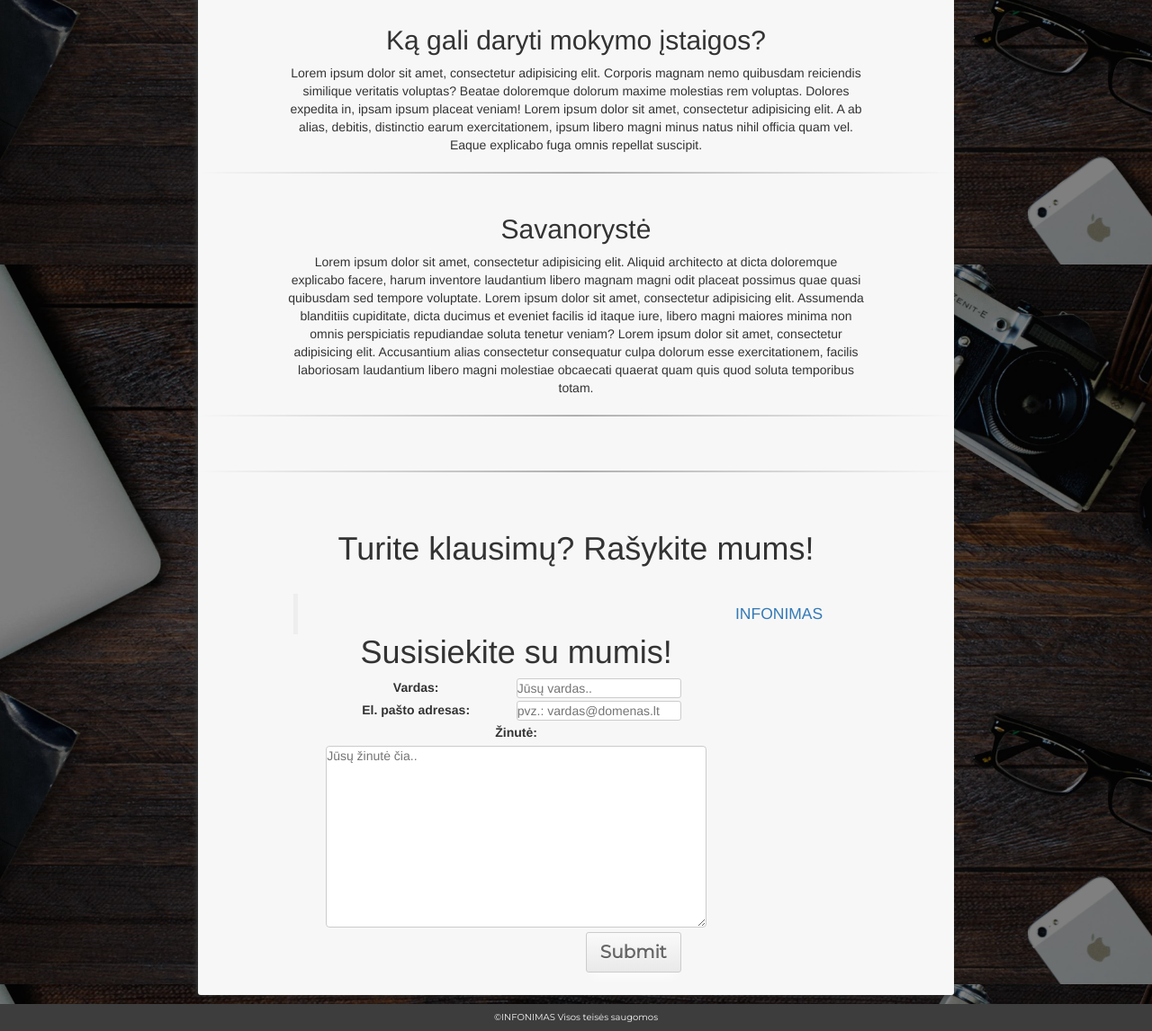
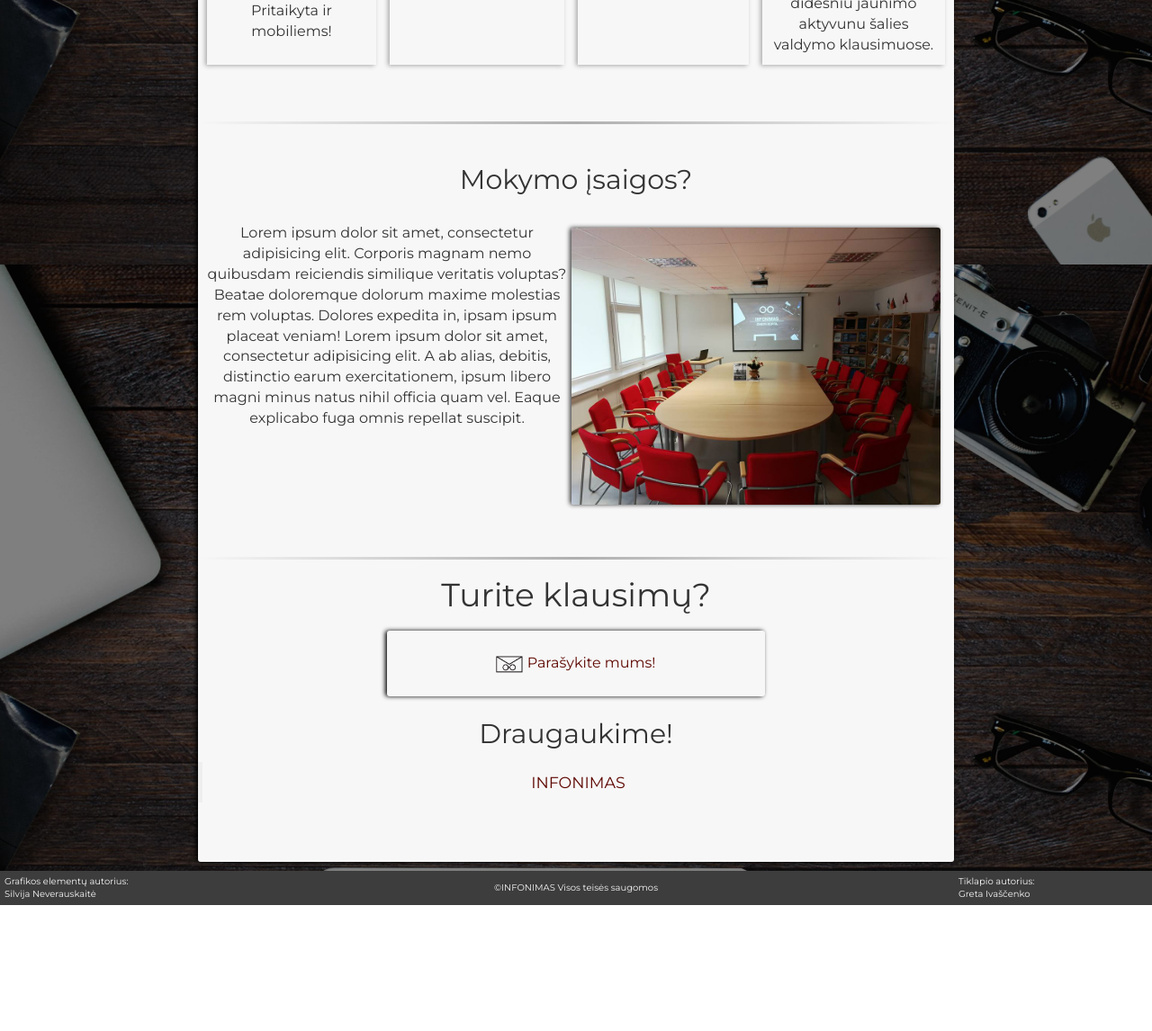
Before and after one commit to gretanevera/Infonimas-With-JavaScript, a plain HTML site: page index.html in a window 1280 px wide. Shown: the part 1306-2452 px from the top of the page at 90% size. After the commit the page ends 2312 px from the top, so only its background shows below. Drawn offline with nearby package versions, Linux system fonts and the light colour scheme.

Commit message:
some css fixes

```diff
--- a/css/style.css
+++ b/css/style.css
@@ -4,12 +4,13 @@
     display: grid;
     grid-template-areas: 'a aa aaa' 'b bb bbb' 'c cc ccc';
     grid-template-columns: 220px auto 220px;
-    grid-template-rows: 35px 1fr 30px;
+    grid-template-rows: 35px 1fr auto;
     grid-row-gap: 10px;
     min-height: 100%;
 
 
 }
+
 /*css main grid*/
 .gra1 {
     grid-area: a;
@@ -182,10 +183,11 @@
 }
 
 body {
-    background-image: linear-gradient(rgba(0, 0, 0, 0.5), rgba(0, 0, 0, 0.5)),url("../img/bg05.jpg");
+    background-image: linear-gradient(rgba(0, 0, 0, 0.5), rgba(0, 0, 0, 0.5)), url("../img/bg05.jpg");
     background-size: cover;
     background-repeat: no-repeat;
     background-attachment: fixed;
+    font-family: 'Montserrat', sans-serif;
 }
 
 .gra1 {
@@ -198,12 +200,13 @@ body {
 .gra5 {
     background-color: #f7f7f7;
     opacity: 1;
-    box-shadow: -2px 0px 5px #383838;
+    box-shadow: -2px 0px 5px #000000;
     /*padding: 10px;*/
     border-radius: 3px;
     /*padding-left: 25px;*/
     /*padding-right: 25px;*/
     text-align: center;
+    font-size: 16px;
 
 }
 
@@ -224,6 +227,9 @@ a:active {
 .gra7,
 .gra9 {
     background-color: #3d3d3d;
+    color: #f7f7f7;
+    font-size: 10px;
+    padding: 5px;
 }
 
 .gra8 {
@@ -231,7 +237,7 @@ a:active {
     color: #f7f7f7;
     font-size: 10px;
     font-family: 'Montserrat', sans-serif;
-    display: flex;
+    display: inline-flex;
     flex-direction: row;
     align-items: center;
     justify-content: center;
@@ -240,6 +246,7 @@ a:active {
 .txt, .am1, .mok_ist1, .volunt1 p {
     padding-right: 100px;
     padding-left: 100px;
+    font-family: 'Montserrat', sans-serif;
 }
 
 /**/
@@ -253,7 +260,7 @@ a:active {
 /**/
 hr {
     border: 0;
-    height: 2px;
+    height: 3px;
     background-image: linear-gradient(to right, rgba(0, 0, 0, 0), rgba(175, 175, 175, 175.75), rgba(0, 0, 0, 0));
 }
 
@@ -271,9 +278,12 @@ hr {
     background-color: #3d3d3d;
     margin-top: 100px;
     margin-left: 50px;
-    border-radius: 20px;
-    box-shadow: -2px 0px 5px grey;
+    border-radius: 15px;
+    /*box-shadow: -2px 0px 5px grey;*/
     transition: 1s;
+    -webkit-box-shadow: -2px 0px 5px 0px rgba(0, 0, 0, 1);
+    -moz-box-shadow: -2px 0px 5px 0px rgba(0, 0, 0, 1);
+    box-shadow: -2px 0px 5px 0px rgba(0, 0, 0, 1);
 
 }
 
@@ -324,26 +334,32 @@ color: #f7f7f7;
 .top2 {
     display: none;
 }
-
+.author {
+    display:none;
+}
 /*size adjustmens according to resolution*/
 @media only screen and (max-width: 1100px) {
     #grid {
         grid-template-columns: auto 80% auto;
     }
+
     .bnr, .am1, .mok_ist1, .volunt1 p {
         padding-right: 50px;
         padding-left: 50px;
     }
-    .inception p, h1,h2, ul{
+
+    .inception p, h1, h2, ul {
         padding-left: 25px;
         padding-right: 25px;
         padding-top: 25px;
-    }}
+    }
+}
 
 @media only screen and (max-width: 750px) {
-    #smallgrid{
+    #smallgrid {
         display: inline-block;
     }
+
     .gra2 label {
         display: block;
         cursor: pointer;
@@ -360,7 +376,6 @@ display: none;
     /*    .gra1 a {*/
     /*    display: none;*/
     /*}*/
-
     .mmenu a {
         display: block;
         /*border-bottom: 1px solid whitesmoke;*/
@@ -389,30 +404,44 @@ display: none;
         display: none;
         z-index: -2;
     }
+
     .txt, .am1, .mok_ist1, .volunt1 p {
         padding-right: 25px;
         padding-left: 25px;
     }
-    .inception p, h1,h2, ul{
+
+    .inception p, h1, h2, ul {
         padding-left: 10px;
         padding-right: 10px;
         padding-top: 10px;
     }
+    .author {
+        display: initial;
+        margin: 10px;
+    }
+    .authorfull{
+        display: none;
+
+    }
+
 }
 
 @media only screen and (max-width: 500px) {
     #grid {
         grid-template-columns: auto 95% auto;
     }
+
     .txt .am1, .mok_ist1, .volunt1 p {
         padding-right: 10px;
         padding-left: 10px;
     }
-    .inception p, h1,h2, ul{
+
+    .inception p, h1, h2, ul {
         padding-left: 5px;
         padding-right: 5px;
         padding-top: 5px;
     }
+
     .top1 {
         display: none;
     }
@@ -428,38 +457,45 @@ display: none;
     justify-content: center;
     text-shadow: 2px 2px 2px #000000;
 }
+
 .infonimas {
     font-size: 50px;
     text-decoration: underline #f7f7f7;
     margin-top: 15%;
 }
+
 .moto {
     font-size: 30px;
 
 }
+
 .bnr {
     all: initial;
     width: 100%;
-    height: 600px;
+    height: 500px;
     /*background-color: #3d3d3d;*/
     display: inline-block;
-    padding-left: 0px!important;
-    padding-right: 0px!important;
+    padding-left: 0px !important;
+    padding-right: 0px !important;
     background-image: linear-gradient(rgba(0, 0, 0, 0.2), rgba(0, 0, 0, 0.2)), url("/img/bg05.jpg");
     background-position: center;
-    background-size: 150%;
+    background-size: 180%;
     background-repeat: no-repeat;
-
+    background-size: cover;
+    background-attachment: fixed;
 
 
 }
-.btntxt{
+
+.btntxt {
     color: #f7f7f7;
+
     font-family: 'Montserrat', sans-serif;
     text-align: center;
     text-shadow: 2px 2px 2px #000000;
 }
-.inmtxt{
+
+.inmtxt {
     /*background: grey;*/
     height: 70px;
     width: 120px;
@@ -478,14 +514,13 @@ display: none;
     align-self: center;
     justify-content: center;
 }
-.inception p, h1,h2, ul{
-    padding-left: 50px;
-    padding-right: 50px;
-    padding-top: 25px;
-}
+
+
+
 li {
     text-align: left;
 }
+
 .inception a {
     text-decoration: none;
     color: #333333;
@@ -493,104 +528,87 @@ li {
 
 /*form button*/
 .myButton {
-    -moz-box-shadow:inset 0px 0px 0px 0px #ffffff;
-    -webkit-box-shadow:inset 0px 0px 0px 0px #ffffff;
-    box-shadow:inset 0px 0px 0px 0px #ffffff;
-    background:-webkit-gradient(linear, left top, left bottom, color-stop(0.05, #ededed), color-stop(1, #dfdfdf));
-    background:-moz-linear-gradient(top, #ededed 5%, #dfdfdf 100%);
-    background:-webkit-linear-gradient(top, #ededed 5%, #dfdfdf 100%);
-    background:-o-linear-gradient(top, #ededed 5%, #dfdfdf 100%);
-    background:-ms-linear-gradient(top, #ededed 5%, #dfdfdf 100%);
-    background:linear-gradient(to bottom, #ededed 5%, #dfdfdf 100%);
-    filter:progid:DXImageTransform.Microsoft.gradient(startColorstr='#ededed', endColorstr='#dfdfdf',GradientType=0);
-    background-color:#ededed;
-    -moz-border-radius:3px;
-    -webkit-border-radius:3px;
-    border-radius:3px;
-    border:1px solid #dcdcdc;
-    display:inline-block;
-    cursor:pointer;
-    color:#777777;
+    -moz-box-shadow: inset 0px 0px 0px 0px #ffffff;
+    -webkit-box-shadow: inset 0px 0px 0px 0px #ffffff;
+    box-shadow: inset 0px 0px 0px 0px #ffffff;
+    background: -webkit-gradient(linear, left top, left bottom, color-stop(0.05, #ededed), color-stop(1, #dfdfdf));
+    background: -moz-linear-gradient(top, #ededed 5%, #dfdfdf 100%);
+    background: -webkit-linear-gradient(top, #ededed 5%, #dfdfdf 100%);
+    background: -o-linear-gradient(top, #ededed 5%, #dfdfdf 100%);
+    background: -ms-linear-gradient(top, #ededed 5%, #dfdfdf 100%);
+    background: linear-gradient(to bottom, #ededed 5%, #dfdfdf 100%);
+    filter: progid:DXImageTransform.Microsoft.gradient(startColorstr='#ededed', endColorstr='#dfdfdf', GradientType=0);
+    background-color: #ededed;
+    -moz-border-radius: 3px;
+    -webkit-border-radius: 3px;
+    border-radius: 3px;
+    border: 1px solid #dcdcdc;
+    display: inline-block;
+    cursor: pointer;
+    color: #777777;
     font-family: 'Montserrat', sans-serif;
-    font-size:25px;
-    padding:12px 38px;
-    text-decoration:none;
-    text-shadow:3px 2px 2px #ffffff;
+    font-size: 25px;
+    padding: 12px 38px;
+    text-decoration: none;
+    text-shadow: 3px 2px 2px #ffffff;
 }
+
 .myButton:hover {
-    background:-webkit-gradient(linear, left top, left bottom, color-stop(0.05, #dfdfdf), color-stop(1, #ededed));
-    background:-moz-linear-gradient(top, #dfdfdf 5%, #ededed 100%);
-    background:-webkit-linear-gradient(top, #dfdfdf 5%, #ededed 100%);
-    background:-o-linear-gradient(top, #dfdfdf 5%, #ededed 100%);
-    background:-ms-linear-gradient(top, #dfdfdf 5%, #ededed 100%);
-    background:linear-gradient(to bottom, #dfdfdf 5%, #ededed 100%);
-    filter:progid:DXImageTransform.Microsoft.gradient(startColorstr='#dfdfdf', endColorstr='#ededed',GradientType=0);
-    background-color:#dfdfdf;
+    background: -webkit-gradient(linear, left top, left bottom, color-stop(0.05, #dfdfdf), color-stop(1, #ededed));
+    background: -moz-linear-gradient(top, #dfdfdf 5%, #ededed 100%);
+    background: -webkit-linear-gradient(top, #dfdfdf 5%, #ededed 100%);
+    background: -o-linear-gradient(top, #dfdfdf 5%, #ededed 100%);
+    background: -ms-linear-gradient(top, #dfdfdf 5%, #ededed 100%);
+    background: linear-gradient(to bottom, #dfdfdf 5%, #ededed 100%);
+    filter: progid:DXImageTransform.Microsoft.gradient(startColorstr='#dfdfdf', endColorstr='#ededed', GradientType=0);
+    background-color: #dfdfdf;
 }
+
 .myButton:active {
-    position:relative;
-    top:1px;
+    position: relative;
+    top: 1px;
 }
 
 
-.contkform{
-    display: block;
-    float: left;
-    margin-bottom: 5px;
-    margin-left: 25px;
-}
-.contk1  {
+.contkform {
     display: inline-block;
-}
-.contk1 input{
-    float: right;
-    margin-right: 40px;
+    width: 50%;
+    margin: 10px;
+    background-color: #f7f7f7;
+    box-shadow: -2px 0px 5px #000000;
     border-radius: 3px;
-    border: 1px solid #ccc
-}
-textarea{
-    border: 1px solid #ccc;
-    resize: vertical;
+    text-align: center;
+    padding: 25px;
+
+
+
 }
 
-/* siusti mygtukas*/
-.sendbtn {
-    -moz-box-shadow: 0px 10px 14px -7px #ffffff;
-    -webkit-box-shadow: 0px 10px 14px -7px #ffffff;
-    box-shadow: 0px 10px 14px -7px #ffffff;
-    background:-webkit-gradient(linear, left top, left bottom, color-stop(0.05, #f9f9f9), color-stop(1, #e9e9e9));
-    background:-moz-linear-gradient(top, #f9f9f9 5%, #e9e9e9 100%);
-    background:-webkit-linear-gradient(top, #f9f9f9 5%, #e9e9e9 100%);
-    background:-o-linear-gradient(top, #f9f9f9 5%, #e9e9e9 100%);
-    background:-ms-linear-gradient(top, #f9f9f9 5%, #e9e9e9 100%);
-    background:linear-gradient(to bottom, #f9f9f9 5%, #e9e9e9 100%);
-    filter:progid:DXImageTransform.Microsoft.gradient(startColorstr='#f9f9f9', endColorstr='#e9e9e9',GradientType=0);
-    background-color:#f9f9f9;
-    -moz-border-radius:8px;
-    -webkit-border-radius:8px;
-    border-radius:8px;
-    display:inline-block;
-    cursor:pointer;
-    color:#666666;
-    font-family: 'Montserrat', sans-serif;
-    font-size:20px;
-    font-weight:bold;
-    padding:7px 15px;
-    text-decoration:none;
-    text-shadow:0px 1px 0px #ffffff;
-    margin-bottom: 20px;
+.contk1 h2{
+    margin-top: 15px;
+    margin-bottom: 15px;
 }
-.sendbtn:hover {
-    background:-webkit-gradient(linear, left top, left bottom, color-stop(0.05, #e9e9e9), color-stop(1, #f9f9f9));
-    background:-moz-linear-gradient(top, #e9e9e9 5%, #f9f9f9 100%);
-    background:-webkit-linear-gradient(top, #e9e9e9 5%, #f9f9f9 100%);
-    background:-o-linear-gradient(top, #e9e9e9 5%, #f9f9f9 100%);
-    background:-ms-linear-gradient(top, #e9e9e9 5%, #f9f9f9 100%);
-    background:linear-gradient(to bottom, #e9e9e9 5%, #f9f9f9 100%);
-    filter:progid:DXImageTransform.Microsoft.gradient(startColorstr='#e9e9e9', endColorstr='#f9f9f9',GradientType=0);
-    background-color:#e9e9e9;
+.innercontk a {
+    color: #5e0600;
 }
-.sendbtn:active {
-    position:relative;
-    top:1px;
+
+.innercontk a:visited {
+    color: #777777;
 }
+
+.innercontk a:hover {
+    color: #a80b00;
+}
+
+.responsive {
+    width: 50%;
+    height: auto;
+    border-radius: 3px;
+    box-shadow: -2px 0px 5px #3d3d3d;
+    margin:5px;
+}
+.mok_ist1{
+    padding: 5px;
+    margin: 5px;
+    overflow: auto;
+}
--- a/index.html
+++ b/index.html
@@ -25,35 +25,35 @@
 <!--side navigation.-->
 <div class="sidenav">
     <a href="#" class="top">
-        <img src="img/logo.png" width="22px">
+        <img src="img/logo.png" width="35px">
     </a>
 
     <a href="#" class="am">
-        <img src="img/snav5.png" width="22px">
+        <img src="img/snav5.png" width="35px">
         <!--        <div class="txt">Apie mus</div>-->
     </a>
 
 
     <a href="#" class="mok_ist">
-        <img src="img/snav1.png" width="22px">
+        <img src="img/snav1.png" width="35px">
         <!--        <div class="txt1">Mokymo įstaigoms</div>-->
     </a>
 
 
-    <a href="#" class="volunt">
-        <img src="img/snav2.png" width="22px">
-        <!--        <div class="txt2">Savanorystė</div>-->
-    </a>
+    <!--    <a href="#" class="volunt">-->
+    <!--        <img src="img/snav2.png" width="22px">-->
+    <!--        &lt;!&ndash;        <div class="txt2">Savanorystė</div>&ndash;&gt;-->
+    <!--    </a>-->
 
 
-    <a href="#" class="gallery">
-        <img src="img/snav3.png" width="22px">
-        <!--        <div class="txt3">Galerija </div>-->
-    </a>
+    <!--    <a href="#" class="gallery">-->
+    <!--        <img src="img/snav3.png" width="22px">-->
+    <!--        &lt;!&ndash;        <div class="txt3">Galerija </div>&ndash;&gt;-->
+    <!--    </a>-->
 
 
     <a href="#" class="contk">
-        <img src="img/snav4.png" width="22px">
+        <img src="img/snav4.png" width="35px">
         <!--        <div class="txt4">Kontaktai</div>-->
     </a>
 
@@ -73,8 +73,6 @@
         <div class="mmenu">
             <a href="#am" class="am"> Apie mus</a>
             <a href="#mok_ist" class="mok_ist"> Mokymo įstaigoms</a>
-            <a href="#volunt" class="volunt"> Savanorystė</a>
-            <a href="#gallery" class="gallery"> Galerija</a>
             <a href="#contk" class="contk"> Kontaktai</a></div>
     </div>
     <div class="gra3"></div>
@@ -85,9 +83,9 @@
             <div class="infonimas"> INFONIMAS</div>
             <div class="moto">ŽINOTI VERTA</div>
 
-           <div class="btntxt"> <h3>Infonimo informacijos bazė jau čia!</h3>
-            <p> Spausk ir ieškok informacijos!</p>
-            <a href="infobaze.html" class="myButton">INFOBAZĖ</a></div>
+            <div class="btntxt"><h3>Infonimo informacijos bazė jau greitai!</h3>
+                <p> Įvairi informacija, suprantama kalba!</p>
+                <a href="#" class="myButton">Jau greitai...</a></div>
         </div>
         <!--        <hr>-->
         <!--        <div class="txt">-->
@@ -97,7 +95,7 @@
         <hr>
         <div class="am1">
 
-            <h2>Kas yra infonimas?</h2>
+            <h2>Kas yra INFONIMAS?</h2>
             <p> Infonimas - tai socialinė iniciatyva, kurios tikslas informuoti jaunimą apie lietuvoje galiojančius
                 įstatymus bei teisinę tvarką, kurie turi tiesioginį poveikį jaunuolio kasdienybei.</p>
             <p>Tai informacija, kuri gali būti aktuali jaunimui, žengiančiam pirmuosius nepriklausomo gyvenimo
@@ -109,10 +107,12 @@
         </div>
         <br>
         <hr>
+        <h2> Kodėl Infonimas?</h2> <br>
         <div id="smallgrid">
 
+
             <div class="sdw1">
-                <div class="sgrid1"><img src="img/logo1.png" alt="logo" width="40px"></div>
+                <div class="sgrid1"><img src="img/logo1.png" alt="logo" width="60px"></div>
 
                 <div class="sgrid11">
                     Puikus būdas turėti visą reikalingą informaciją arti. Namuose, mokykloje, autobuse, laukiant eilėje
@@ -122,7 +122,7 @@
             <!--    -->
 
             <div class="sdw">
-                <div class="sgrid2"><img src="img/logo2.png" alt="logo" width="40px"></div>
+                <div class="sgrid2"><img src="img/logo2.png" alt="logo" width="60px"></div>
                 <div class="sgrid22"> Papildomos valandos, klasių valandėles ar užklasinė veikla?<br>
                     Infonimo paskaitėlės gali būti skirtos paįvairinti paskutinių klasių moksleivių mokysosi programas!
                 </div>
@@ -130,7 +130,7 @@
 
             <!--    -->
             <div class="sdw">
-                <div class="sgrid3"><img src="img/logo3.png" alt="logo" width="40px"></div>
+                <div class="sgrid3"><img src="img/logo3.png" alt="logo" width="60px"></div>
                 <div class="sgrid33">Naujos temos kelia klausimus, o klausimai - įsitraukimą. Smalsus jaunimas - naujų,
                     puikių idėjų lobynas, visos šalies mastu!
                 </div>
@@ -140,7 +140,7 @@
             <!--    -->
 
             <div class="sdw2">
-                <div class="sgrid4"><img src="img/logo1.png" alt="logo" width="40px">
+                <div class="sgrid4"><img src="img/logo4.png" alt="logo" width="60px">
                 </div>
 
                 <div class="sgrid44">
@@ -151,90 +151,62 @@
             </div>
 
         </div>
+        <br>
         <hr>
-
         <div class="mok_ist1">
-            <h2> Ką gali daryti mokymo įstaigos?</h2>
-
-            Lorem ipsum dolor sit amet, consectetur adipisicing elit. Corporis magnam nemo quibusdam reiciendis
-            similique veritatis voluptas? Beatae doloremque dolorum maxime molestias rem voluptas. Dolores expedita in,
-            ipsam ipsum placeat veniam! Lorem ipsum dolor sit amet, consectetur adipisicing elit. A ab alias, debitis,
-            distinctio earum exercitationem, ipsum libero magni minus natus nihil officia quam vel. Eaque explicabo fuga
-            omnis repellat suscipit.
-        </div>
-
-        <hr>
-
-        <div class="volunt1">
-            <h2> Savanorystė</h2>
-            <p> Lorem ipsum dolor sit amet, consectetur adipisicing elit. Aliquid architecto at dicta doloremque
-                explicabo
-                facere, harum inventore laudantium libero magnam magni odit placeat possimus quae quasi quibusdam sed
-                tempore voluptate. Lorem ipsum dolor sit amet, consectetur adipisicing elit. Assumenda blanditiis
-                cupiditate, dicta ducimus et eveniet facilis id itaque iure, libero magni maiores minima non omnis
-                perspiciatis repudiandae soluta tenetur veniam? Lorem ipsum dolor sit amet, consectetur adipisicing
-                elit.
-                Accusantium alias consectetur consequatur culpa dolorum esse exercitationem, facilis laboriosam
-                laudantium
-                libero magni molestiae obcaecati quaerat quam quis quod soluta temporibus totam.
-            </p>
-        </div>
-        <hr>
-        <div class="gallery1">
-
-
+            <h2> Mokymo įsaigos?</h2> <br>
+           <img src="glry/glryy%20(4).jpg" class="responsive" alt="INFONIMO  paskaitos" width="400px" align="right">
+           <p>Lorem ipsum dolor sit amet, consectetur adipisicing elit. Corporis magnam nemo quibusdam reiciendis
+                similique veritatis voluptas? Beatae doloremque dolorum maxime molestias rem voluptas. Dolores expedita
+                in,
+                ipsam ipsum placeat veniam! Lorem ipsum dolor sit amet, consectetur adipisicing elit. A ab alias,
+                debitis,
+                distinctio earum exercitationem, ipsum libero magni minus natus nihil officia quam vel. Eaque explicabo
+                fuga
+            omnis repellat suscipit.</p>
         </div>
 <br>
         <hr>
 
+
         <div class="contk1">
-            <h1>Turite klausimų? Rašykite mums!</h1>
-            <br>
+            <h1>Turite klausimų?</h1>
                         <div class="innercontk">
 
 
+                <a href="mailto:info@infonimas.lt" type="email" target="_blank">
                     <div class="contkform">
-
-                    <h1>Susisiekite su mumis!</h1>
-                    <form class="kontaktas" action="emailer.php" method="post">
-                        <!--vardo kodas-->
-                        <label for="vard">Vardas:</label>
-                        <input name="vardas" type="text" id="vard" placeholder="Jūsų vardas.."/> <br>
-                        <!--Pavarde-->
-
-                        <label for="pav">El. pašto adresas: </label>
-                        <input name="email" type="text" id="pav" placeholder="pvz.: vardas@domenas.lt"/> <br>
-                        <!-- zinute man-->
-
-                        <label for="zinute">Žinutė:</label>
-<br>
-                        <textarea name="msg" rows="10" cols="50" id="zinute" placeholder="Jūsų žinutė čia.."></textarea>
-                        </br>
-                        <!--mygtukas-->
-                        <input value="Submit" type="button" class="sendbtn"/>
-
-                    </form>
-
+                        <img src="img/email.png" alt="Email" width="30px"> Parašykite mums!
 
                     </div>
+                </a>
+
+                <h2> Draugaukime!</h2>
 
                 <div class="fb-page" data-href="https://www.facebook.com/INFONIMAS/" data-tabs="timeline"
                      data-width="" data-height="" data-small-header="false" data-adapt-container-width="true"
                      data-hide-cover="false" data-show-facepile="true">
                     <blockquote cite="https://www.facebook.com/INFONIMAS/" class="fb-xfbml-parse-ignore"><a
                             href="https://www.facebook.com/INFONIMAS/">INFONIMAS</a></blockquote>
-                    </div></div>
+                </div>
+            </div>
             <br>
-
 
 
         </div>
         <br>
     </div>
     <div class="gra6"></div>
-    <div class="gra7"></div>
-    <div class="gra8">©INFONIMAS Visos teisės saugomos</div>
-    <div class="gra9"></div>
+    <div class="gra7">
+       <div class="authorfull"> Grafikos elementų autorius:<br>Silvija Neverauskaitė<br>
+    </div>
+    </div>
+    <div class="gra8">©INFONIMAS Visos teisės saugomos<br>
+       <div class="author"> Tiklapio autorius:<br>Greta Ivaščenko<br>
+        Grafikos elementų autorius:<br>Silvija Neverauskaitė<br></div>
+
+</div>
+    <div class="gra9"><div class="authorfull">Tiklapio autorius:<br> Greta Ivaščenko</div></div>
 </div>
 <!--scripts-->
 <script
```
Also changed, not shown: glry/glryy (2).jpg (added), glry/glryy (2).png (added), glry/glryy (3).jpg (added), glry/glryy (4).jpg (added), img/email.png (added), img/logo1 (2).png (added), img/logo1.png, img/logo10.png (added), img/logo2.png, img/logo3.png, img/logo4.png (added), img/snav1.png, img/snav4.png, img/snav5.png. Lines whose indentation alone changed are shown as unchanged.
